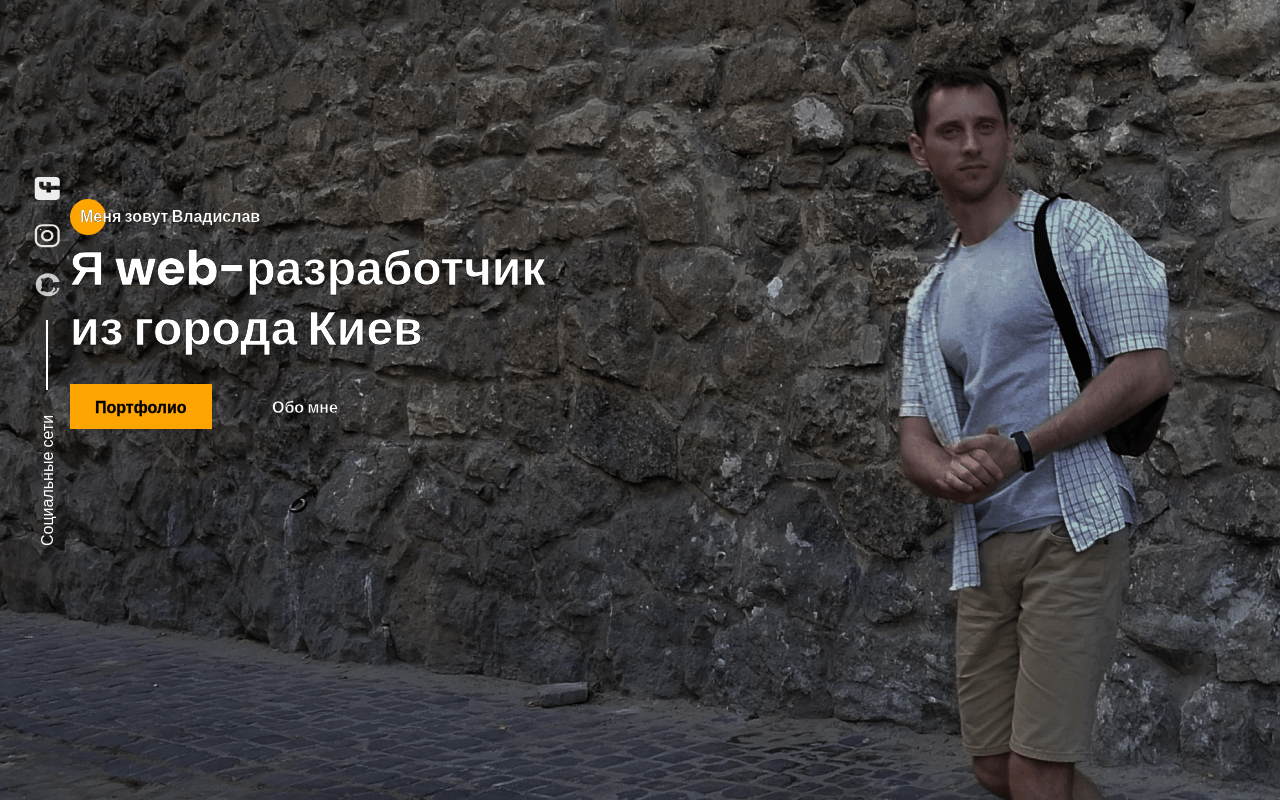
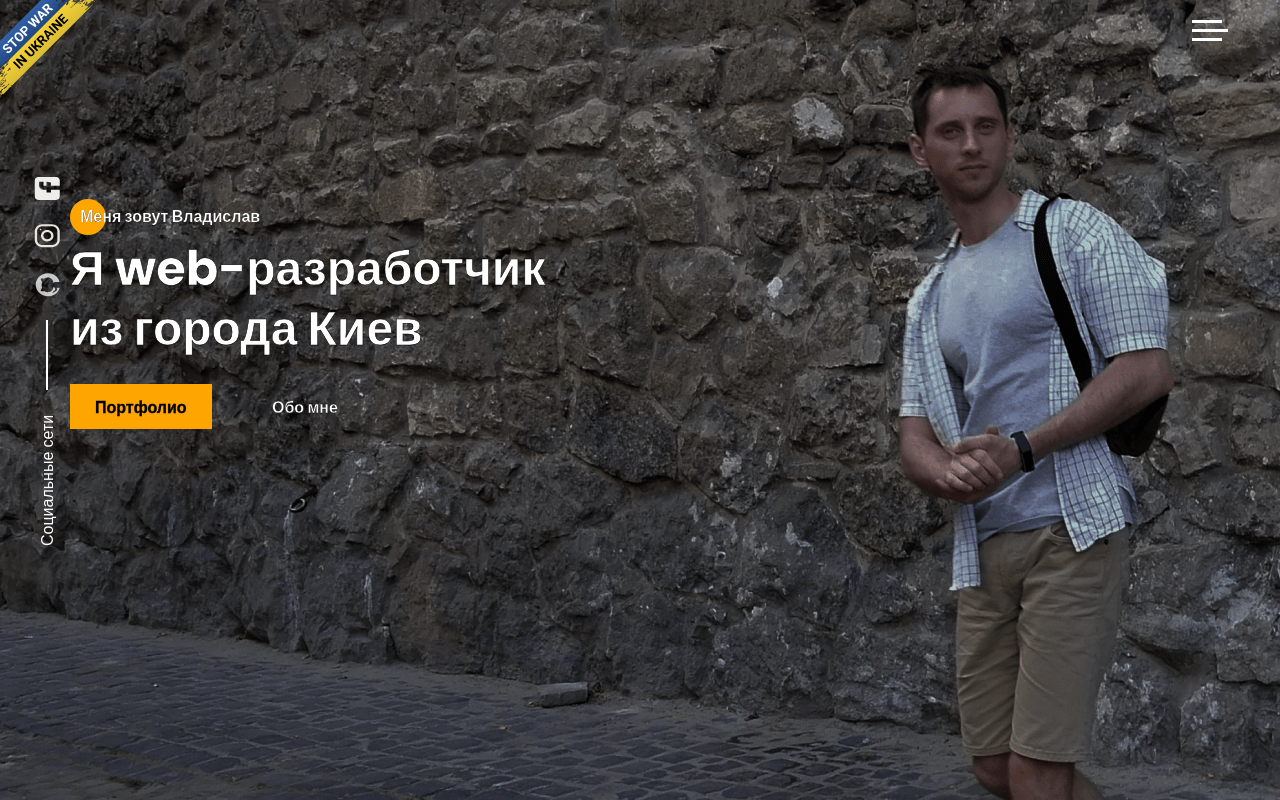
Before and after one commit to Vladyslav-1/porfolio, a website: page src/index.html in a window 1280 px wide. Drawn offline with nearby package versions, Linux system fonts and the light colour scheme; files that its build step writes are made by us from their sources; files whose address does not match are found by name.

Commit message:
img+change-in-cssforburger

```diff
--- a/src/index.html
+++ b/src/index.html
@@ -68,6 +68,7 @@
     </aside>
     <!-- first section -->
     <section class="promo">
+        <img src="img/stop-war-in-ukraine.png" class="promo__stop-war" alt="stop-war">
         <!-- hamburger -->
         <div class="hamburger">
             <span></span>
--- a/src/sass/blocks/_menu.scss
+++ b/src/sass/blocks/_menu.scss
@@ -10,7 +10,7 @@
         display: block;
         width: 30px;
         height: 3px;
-        color: white;
+        background-color: white;
     }
     span.long {
         width: 36px;
--- a/src/sass/blocks/_promo.scss
+++ b/src/sass/blocks/_promo.scss
@@ -5,6 +5,10 @@
     background: url('../img/main-bg-2-min.png') no-repeat 50%/cover;
     padding-top: 205px;
     color: white;
+    &__stop-war {
+        position: absolute;
+        top: 0;
+    }
     &__title {
         width: 535px;
         margin-top: 10px;
```
Also changed, not shown: dist/css/style.min.css, dist/img/stop-war-in-ukraine.png (added), dist/index.html, src/img/stop-war-in-ukraine.png (added).
